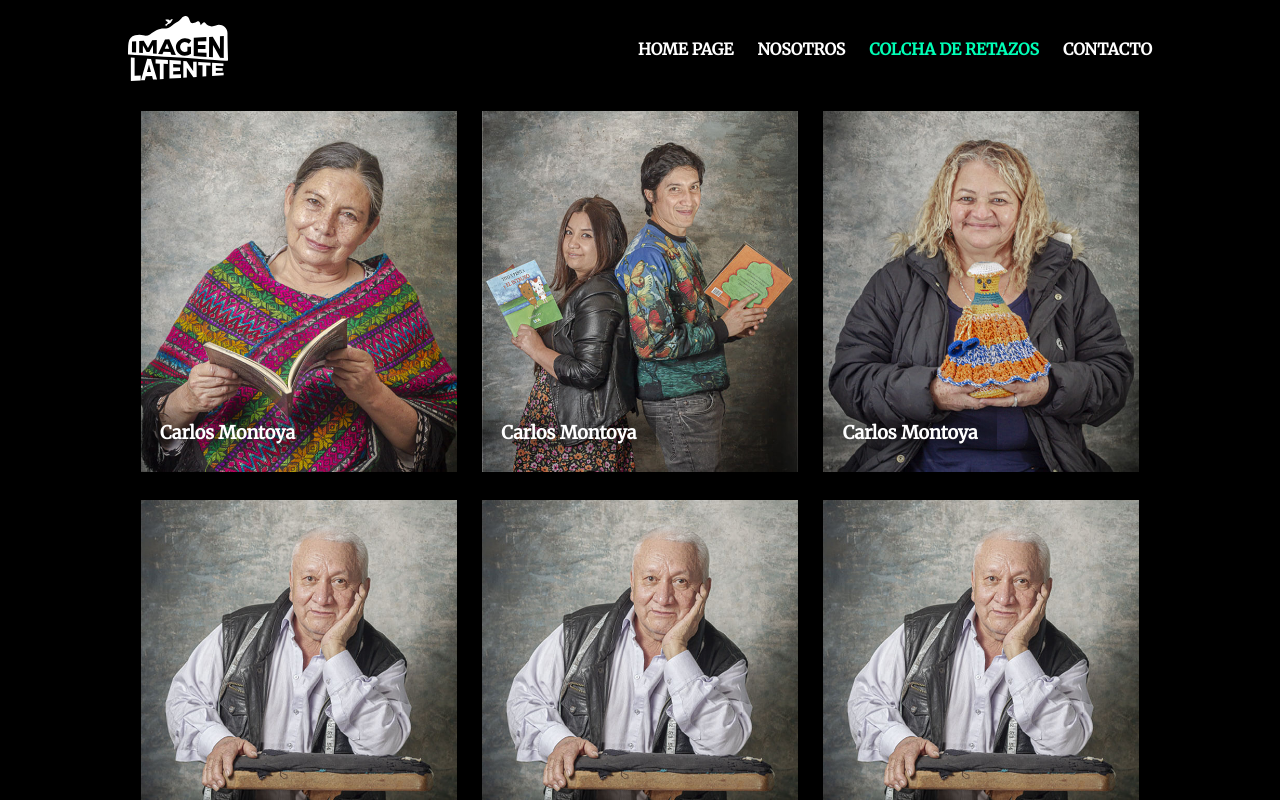
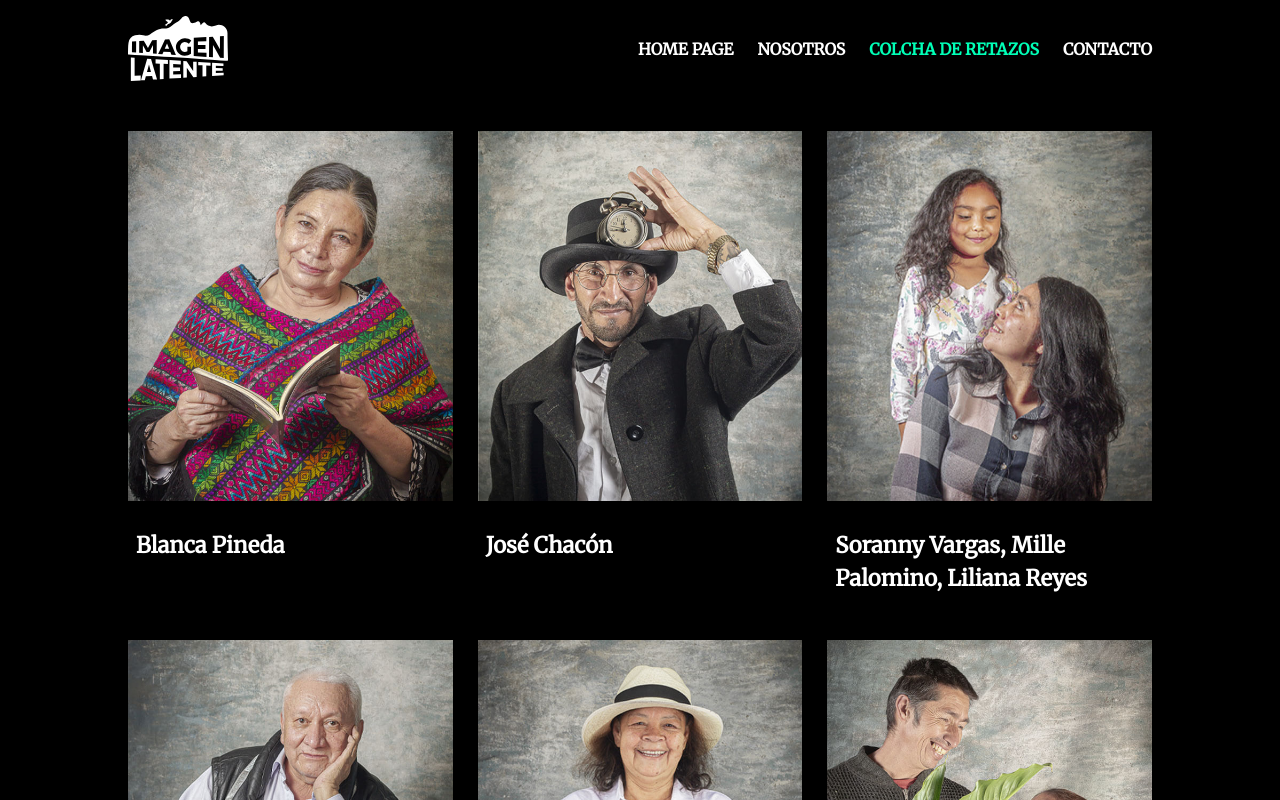
Before and after one commit to kashipu/imagen-nuxt, a Nuxt app: page /colcha in a window 1280 px wide. Shown: the top 800 px of the page. Built offline with nearby package versions, Linux system fonts and the light colour scheme.

Commit message:
Add(-) All fixes solved, change some pages

```diff
--- a/assets/sass/_Footer.scss
+++ b/assets/sass/_Footer.scss
@@ -1,4 +1,5 @@
 footer {
+    margin-top: 5rem;
     padding: 5rem;
-    background-color: red;
+    background-color: gray;
 }
--- a/assets/sass/_Personaje.scss
+++ b/assets/sass/_Personaje.scss
@@ -1,31 +1,40 @@
 .container__personajes {
+    margin-top: 2rem;
     display: grid;
-    grid-template-columns: repeat(auto-fit, minmax(300px, 1fr));
+    grid-template-columns: repeat(auto-fit, minmax(320px, 1fr));
     grid-template-rows: 1fr 1fr;
+    gap: 25px;
     background-color: black;
+}
+
+.personaje__link {
+    text-decoration: none;
 }
 
 .personaje {
     font-family: 'Merriweather', serif;
-    font-size: 18px;
+    font-size: 22px;
     font-weight: 700;
-    padding: .8rem;
+    line-height: 1.5;
+    position: relative;
 }
 
 .personaje__body {
     background: rgb(0,0,0);
     background: linear-gradient(0deg, rgba(0,0,0,1) 0%, rgba(0,0,0,0) 100%);
-    position: relative;
-    top: -10px;
 }
 
 .personaje__nombre {
-    padding: 1.2rem;
+    padding: 1.2rem .5rem;
     display: block;
-    position: absolute;
-    top: -60px;
+    top: 10px;
     color: white;
     background: linear-gradient(0deg, rgba(0, 0, 0, 0) 0%, rgba(0, 0, 0, 0.424) 50%, rgba(0,0,0,0) 100%);
+    h2 {
+        &:hover {
+            color: #00ffb7;
+        }
+    }
 }
 
 .personaje__img {
--- a/components/Personaje.vue
+++ b/components/Personaje.vue
@@ -1,7 +1,7 @@
 <template>
 <div>
     <div class="personaje">
-        <NuxtLink :to="url">
+        <NuxtLink class="personaje__link" :to="url">
         <div class="personaje__img">
             <img :src="require(`~/assets/images/${image}`)" :alt="title">
         </div>
--- a/pages/colcha.vue
+++ b/pages/colcha.vue
@@ -4,6 +4,7 @@
         <div class="container__personajes wrapper">
             <Personaje v-for="nombre in nombres" :key="nombre.nombres" :title="nombre.name" :image="nombre.img" :url="nombre.url"/>
         </div>
+        <Footer/>
     </div>
 </template>
 
@@ -12,16 +13,16 @@ export default {
     data() {
         return {
             nombres: [
-                {name: "Carlos Montoya", img: "blancapineda.jpg", url:"/personaje/blanca-pineda"},
-                {name: "Carlos Montoya", img: "carlos.jpg", url:"/contacto"},
-                {name: "Carlos Montoya", img: "esperanza.jpg", url:"/"},
-                {name: "Carlos Montoya", img: "angel.jpg", url:"/"},
-                {name: "Carlos Montoya", img: "angel.jpg", url:"/"},
-                {name: "Carlos Montoya", img: "angel.jpg", url:"/"},
-                {name: "Carlos Montoya", img: "angel.jpg", url:"/"},
-                {name: "Carlos Montoya", img: "angel.jpg", url:"/"},
-                {name: "Carlos Montoya", img: "angel.jpg", url:"/"},
-                {name: "Carlos Montoya", img: "angel.jpg", url:"/"},
+                {name: "Blanca Pineda", img: "blancapineda.jpg", url:"/personaje/blanca-pineda"},
+                {name: "José Chacón", img: "josechacon.jpg", url:"/personaje/jose-chacon"},
+                {name: "Soranny Vargas, Mille Palomino, Liliana Reyes", img: "sorany.jpg", url:"/personaje/colectivo-raices"},
+                {name: "Miguel Ángel Lozano", img: "angel.jpg", url:"/personaje/miguel-angel"},
+                {name: "Videlma Yaima, Mayerli Peña", img: "videlma.jpg", url:"/personaje/casa-mayor"},
+                {name: "Jorge Ariza & Nury Tique", img: "jorge.jpg", url:"/personaje/jorge-y-nury"},
+                {name: "Humberto Oviedo", img: "humberto.jpg", url:"/personaje/humberto"},
+                {name: "Esperanza Bustos", img: "esperanza.jpg", url:"/personaje/esperanza"},
+                {name: "Leidy Salazar, Carlos Solano", img: "carlos.jpg", url:"/personaje/leidy-y-carlos"},
+                {name: "Pablo Gruezo", img: "pablo.jpg", url:"/personaje/pablo-gruezo"},
             ],
         }
     }
--- a/pages/personaje/blanca-pineda.vue
+++ b/pages/personaje/blanca-pineda.vue
@@ -57,10 +57,7 @@
 </template>
 
 <script>
-export default {
-    data() {
-    },
-}
+export default {}
 </script>
 
 <style></style>
```
